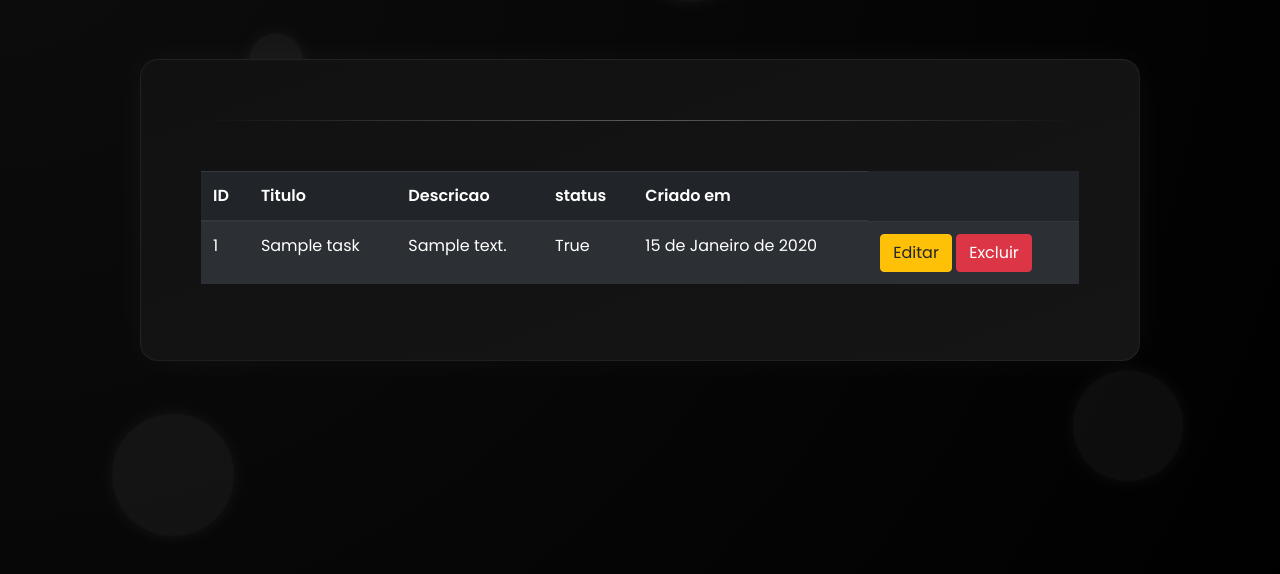
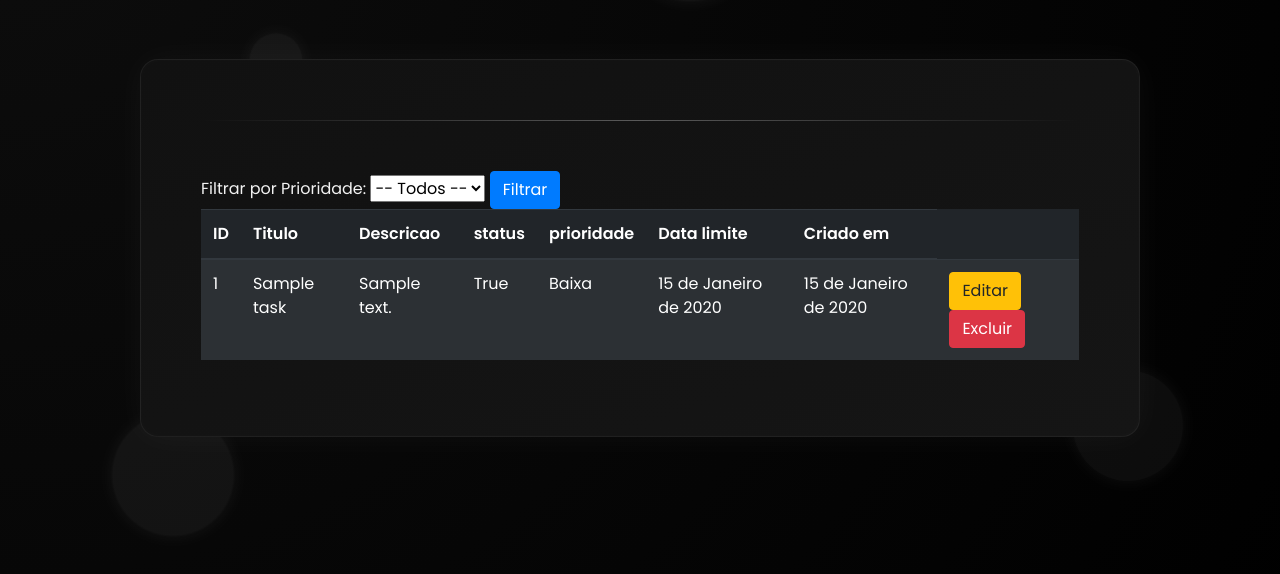
Before and after one commit to higor14/taskflow-django, a Django app: page / in a window 1280 px wide. Shown: the part 120-694 px from the top of the page. Run offline with Django 5.2, Linux system fonts and the light colour scheme; tables that the repository leaves empty hold one stand-in row (values such as "Sample post").

Commit message:
continuação
edição

```diff
--- a/main/urls.py
+++ b/main/urls.py
@@ -8,4 +8,5 @@ urlpatterns = [
       path('nova/', views.create_task, name='create_task'),
       path('update/<int:id>/', views.update_task, name='update_task'),
       path('deletar/<int:id>/', views.deletar_task, name='deletar_task'),
+      path('taks/', views.task_list_prioridade, name='task_list_prioridade'),
 ]
--- a/main/views.py
+++ b/main/views.py
@@ -43,6 +43,18 @@ def create_task(request):
     context = {'form': form}
     return render(request, 'tasks/task_form.html', context)
 
+#prioridade
+def task_list_prioridade(request):
+    prioridade = request.GET.get('prioridade')      #Essa linha de código captura o valor do parâmetro prioridade
+    tarefas = Task.objects.all()
+    if prioridade:
+        tarefas =tarefas.filter(prioridade=prioridade)
+
+    return render(request, 'tasks/task_list.html', {
+            'tarefas': tarefas,
+            'prioridade': prioridade,
+        })
+
 #Atualizar tabela
 
 def update_task(request, id):
--- a/templates/tasks/task_form.html
+++ b/templates/tasks/task_form.html
@@ -88,6 +88,12 @@
         <label>Descrição</label>
         {{ form.descricao }}
 
+        <label>Data limite</label>
+        {{form.data_entrega}}
+
+        <label>Prioridade</label>
+        {{form.prioridade}}
+
         <label>Criado em:</label>
         {{ form.criado_em }}
 
--- a/templates/tasks/task_list.html
+++ b/templates/tasks/task_list.html
@@ -1,7 +1,20 @@
 {% extends "base.html" %}
 {% block content%}
 
+<form method="GET" action="{% url 'task_list' %}">
+    <label for="prioridade">Filtrar por Prioridade:</label>
+    <select name="prioridade" id="prioridade">
+        <option value="">-- Todos --</option>
+        <option value="baixa" {% if prioridade == 'baixa' %}selected{% endif %}>Baixa</option>
+        <option value="media" {% if prioridade == 'media' %}selected{% endif %}>Média</option>
+        <option value="alta" {% if prioridade == 'alta' %}selected{% endif %}>Alta</option>
+    </select>
 
+
+
+
+    <button type="submit" class="btn btn-primary">Filtrar</button>
+</form>
 
 
 
@@ -12,6 +25,8 @@
       <th scope="col">Titulo</th>
       <th scope="col">Descricao</th>
       <th scope="col">status</th>
+      <th scope="col">prioridade</th>
+      <th scope="col">Data limite</th>
       <th scope="col">Criado em</th>
     </tr>
   </thead>
@@ -22,6 +37,8 @@
         <td>{{ i.titulo}}</td>
         <td>{{ i.descricao}}</td>
         <td>{{ i.concluida}}</td>
+        <td>{{ i.get_prioridade_display }}</td>
+        <td>{{ i.data_limite }}
         <td>{{ i.criado_em}}</td>
 
         <td>
@@ -30,6 +47,8 @@
       onclick="return confirm('Tem certeza que deseja excluir esta tarefa?');">
       Excluir
    </a>
+
+
 </td>
 
 
```
Also changed, not shown: main/forms.py (+9 -1 lines).
